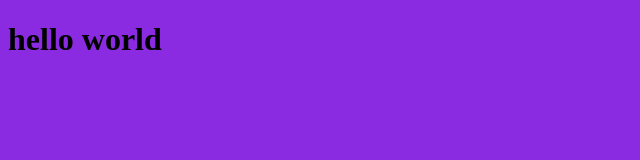
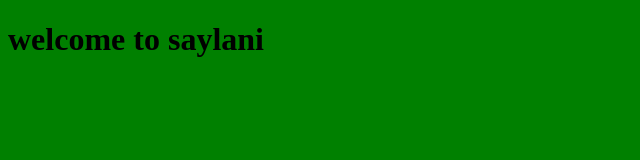
Before and after one commit to assistantsiri9898/assignment-7, a plain HTML site: page index.html in a window 1280 px wide. Shown: the whole page, without its empty margins (0-640 px from the left). Drawn offline with Linux system fonts and the light colour scheme.

Commit message:
updated index & css file

```diff
--- a/index.html
+++ b/index.html
@@ -7,6 +7,6 @@
     <link rel="stylesheet" href="style.css">
 </head>
 <body>
-    <h1>hello world</h1>
+    <h1>welcome to saylani</h1>
 </body>
 </html>
--- a/style.css
+++ b/style.css
@@ -1,2 +1,2 @@
-body{background-color: blueviolet
+body{background-color: green
     ;}
```
